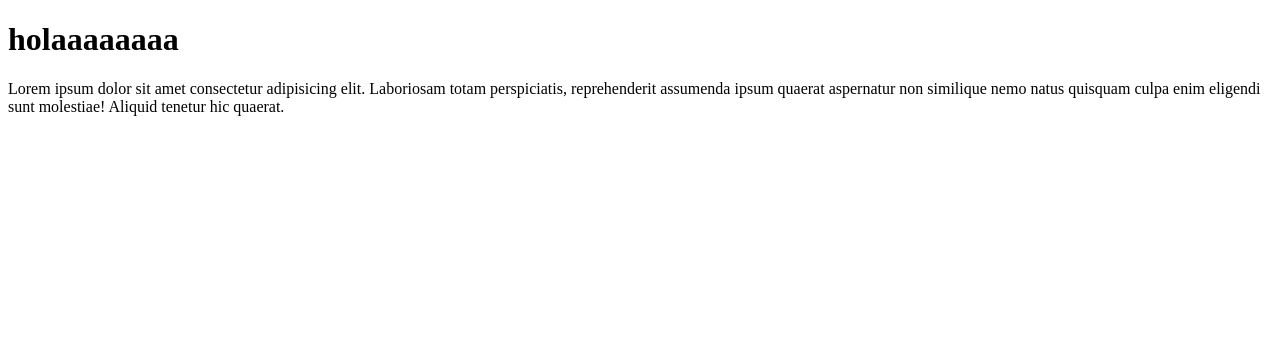
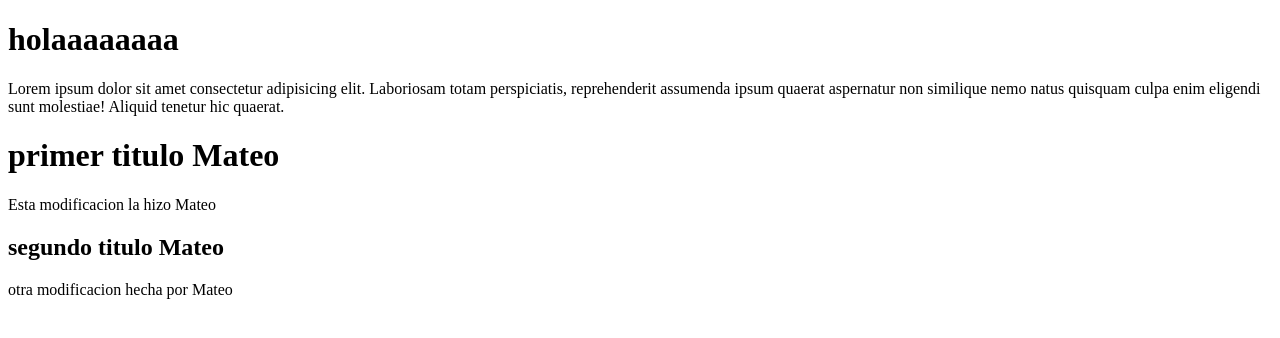
Before and after one commit to davidmp19/UD-5_Tarea4_DavidMenendez_Remote, a plain HTML site: page index.html in a window 1280 px wide. Drawn offline with Linux system fonts and the light colour scheme.

Commit message:
Commit en repo clonado de David

```diff
--- a/index.html
+++ b/index.html
@@ -11,6 +11,10 @@
     <p1></p1>
     <h1>holaaaaaaaa</h1>
     <p>Lorem ipsum dolor sit amet consectetur adipisicing elit. Laboriosam totam perspiciatis, reprehenderit assumenda ipsum quaerat aspernatur non similique nemo natus quisquam culpa enim eligendi sunt molestiae! Aliquid tenetur hic quaerat.</p>
+    <h1>primer titulo Mateo</h1>
+    <p>Esta modificacion la hizo Mateo</p>
+    <h2>segundo titulo Mateo</h2>
+    <p>otra modificacion hecha por Mateo</p>
 
 </body>
 </html>
```
